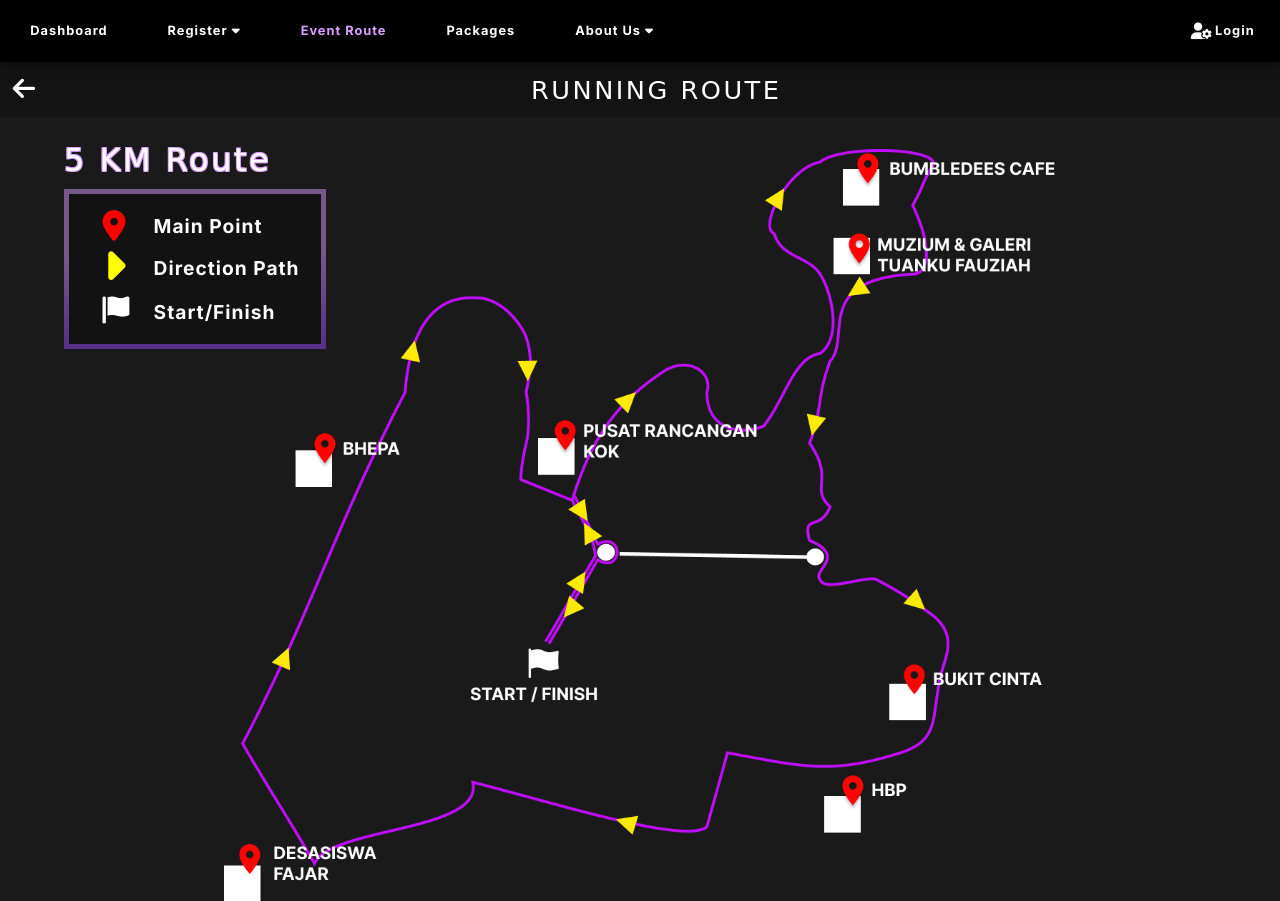
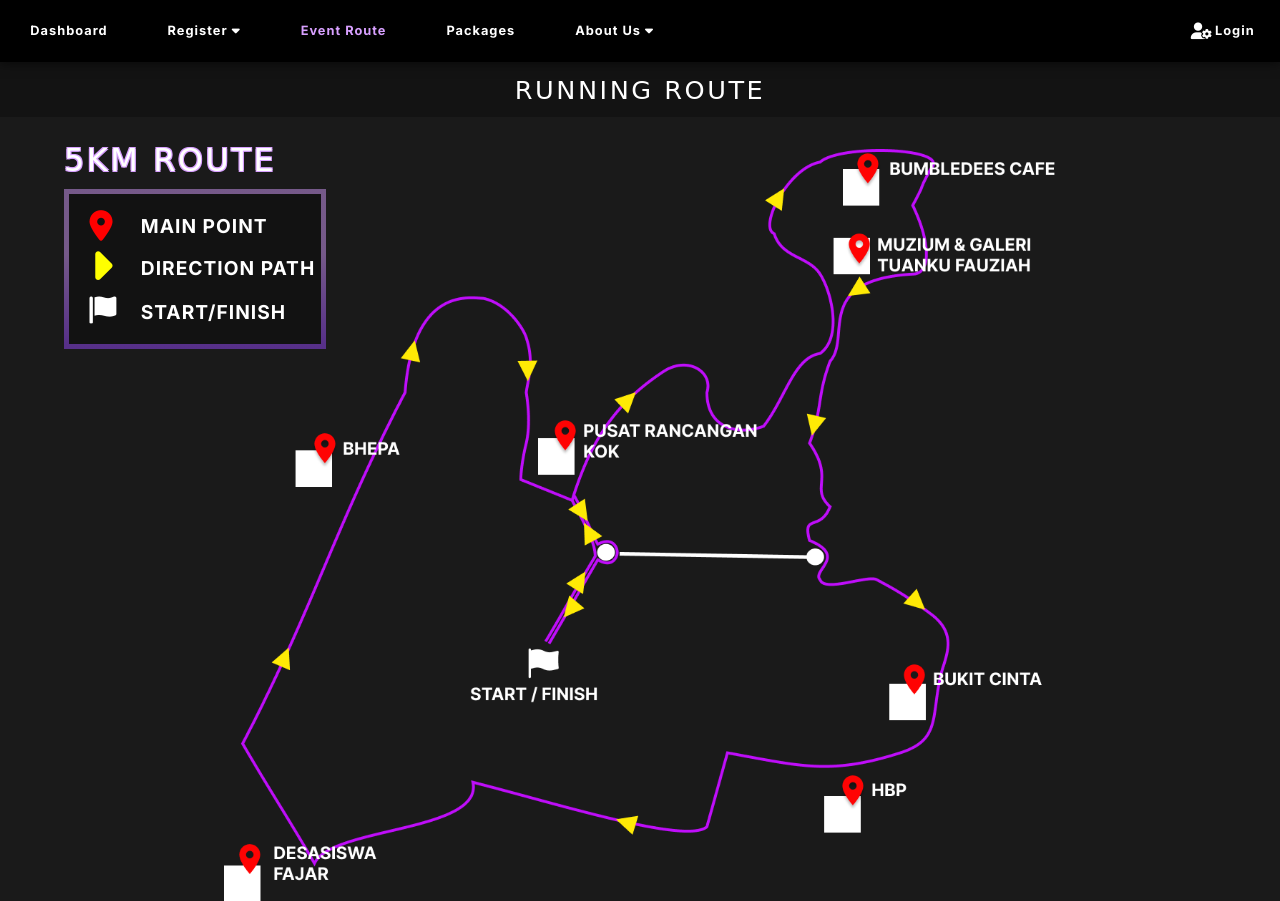
Before and after one commit to HappySmilingg/GlowPaintRunEMS, a Flask app: page /Public/route in a window 1280 px wide. Shown: the top 901 px of the page. Run offline with Flask 3, Linux system fonts and the light colour scheme; some libraries are stand-ins or nearby versions; some web fonts are replaced.

Commit message:
organiser pages

```diff
--- a/static/about_us.css
+++ b/static/about_us.css
@@ -45,9 +45,7 @@
     height: 12vw;
     border-radius: 50%;
     overflow: hidden;
-    margin-top: 1vw;
-    margin-bottom: 1.5vw;
-    border: 3px solid #9b0ad4;
+    margin-left: 1vw;
 }
 
 .profile-image img {
--- a/static/route.css
+++ b/static/route.css
@@ -18,13 +18,6 @@
     padding-left: 1vw;
     padding-right: 1vw;
     background: #131313;
-}
-
-.back-button {
-    font-size: 2.0vw;
-    cursor: pointer;
-    color: white;
-    margin-right: 10px;
 }
 
 .bar-text {
@@ -100,7 +93,7 @@
     position: absolute;
     color: red;
     top: 5.5vw;
-    left: 3vw;
+    left: 2vw;
     font-size: 1.2vw;
 }
 
@@ -108,7 +101,7 @@
     position: absolute;
     color: yellow;
     top: 8vw;
-    left: 3vw;
+    left: 2vw;
     font-size: 1.2vw;
 }
 
@@ -116,7 +109,7 @@
     position: absolute;
     color: white;
     top: 12.2vw;
-    left: 3vw;
+    left: 2vw;
     font-size: 1.05vw;
 }
 
@@ -125,7 +118,7 @@
     font-size: 1.5vw;
     color: white;
     top: 5.7vw;
-    left: 7vw;
+    left: 6vw;
 }
 
 .text2 {
@@ -133,7 +126,7 @@
     font-size: 1.5vw;
     color: white;
     top: 9vw;
-    left: 7vw;
+    left: 6vw;
 }
 
 .text3 {
@@ -141,7 +134,7 @@
     font-size: 1.5vw;
     color: white;
     top: 12.4vw;
-    left: 7vw;
+    left: 6vw;
 }
 
 /* Listbox */
@@ -197,7 +190,7 @@
 }
 
 
-  .popup-body {
+.popup-body {
     color: black;
-  }
+}
   /* Popup Window End */
--- a/templates/Public/route.html
+++ b/templates/Public/route.html
@@ -41,9 +41,6 @@
     </div>
 
     <div class="top-bar">
-        <div class="back-button" onclick="goBack()">
-            <i class="fas fa-arrow-left"></i>
-        </div>
         <div class="bar-text">RUNNING ROUTE</div>
     </div>
     <div class="container">
@@ -53,7 +50,7 @@
 
       <!-- Legend -->
       <div class="legend-container">
-        <h2>5 KM Route</h2>
+        <h2>5KM ROUTE</h2>
         <div class="legend-box">
             <div class="mainpoint-icon">
                 <span class="icon"><i class="fas fa-location-dot fa-2x"></i></span>
@@ -65,13 +62,13 @@
                 <span class="icon"><i class="fas fa-flag flag fa-2x"></i></span>
             </div>
             <div class="text1">
-                <span>Main Point</span>
+                <span>MAIN POINT</span>
             </div>
             <div class="text2">
-                <span>Direction Path</span>
+                <span>DIRECTION PATH</span>
             </div>
             <div class="text3">
-                <span>Start/Finish</span>
+                <span>START/FINISH</span>
             </div>
         </div>
     </div>
```
Also changed, not shown: static/contact_us.css (+23 -20 lines), static/or_contact_us.css (+8 -6 lines), static/or_homepage.css (+14 -12 lines).
